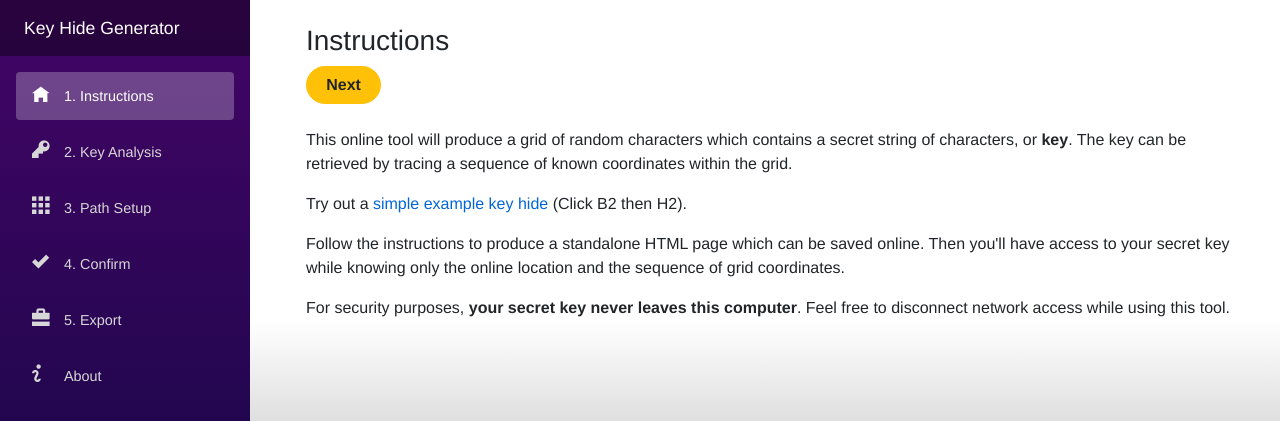
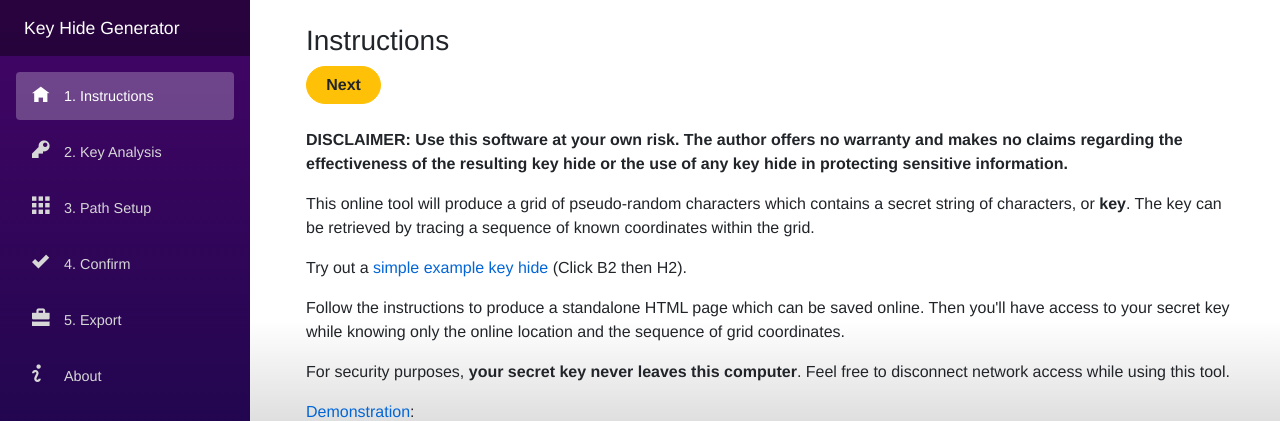
Before and after one commit to p33t/keyhide, an ASP.NET Core app: page / in a window 1280 px wide. Shown: the top 421 px of the page. Run offline with ASP.NET Core 8, Linux system fonts and the light colour scheme; style sheets or scripts are compiled from the project's sources.

Commit message:
#5 Update documentation

```diff
--- a/ui/Pages/1.Instructions.razor
+++ b/ui/Pages/1.Instructions.razor
@@ -4,7 +4,10 @@
 <button type="button" class="next-button btn btn-warning" @onclick="@(() => _navigationManager.NavigateTo("2"))">Next</button>
 <p>
     &nbsp;<br/>
-    This online tool will produce a grid of random characters which contains a secret string of characters, or <b>key</b>.
+    <Disclaimer/>
+</p>
+<p>
+    This online tool will produce a grid of pseudo-random characters which contains a secret string of characters, or <b>key</b>.
     The key can be retrieved by tracing a sequence of known coordinates within the grid.
 </p>
 <p>
@@ -18,3 +21,9 @@
     For security purposes, <b>your secret key never leaves this computer</b>.
     Feel free to disconnect network access while using this tool.
 </p>
+<p>
+    <a href="https://youtu.be/CL3XHqsjiiM">Demonstration</a>:<br/>
+    <iframe width="560" height="315" src="https://www.youtube.com/embed/CL3XHqsjiiM" title="YouTube video player"
+            frameborder="0" allow="accelerometer; autoplay; clipboard-write; encrypted-media; gyroscope; picture-in-picture"
+            allowfullscreen></iframe>
+</p>
--- a/ui/Pages/5.Export.razor
+++ b/ui/Pages/5.Export.razor
@@ -10,6 +10,9 @@
 <button type="button" class="next-button btn btn-warning" @onclick="@(() => _navigationManager.NavigateTo("4"))">Back</button>
 <p>
     &nbsp;<br/>
+    <Disclaimer/>
+</p>
+<p>
     Trace the same path on the grid in this HTML file to reveal your secret key.<br/>
     (Don't forget to remove the ".txt" extension)
 </p>
--- /dev/null
+++ b/ui/Shared/Disclaimer.razor
@@ -0,0 +1,4 @@
+<b>
+    DISCLAIMER: Use this software at your own risk. The author offers no warranty and makes no claims regarding the
+    effectiveness of the resulting key hide or the use of any key hide in protecting sensitive information.
+</b>
```
Also changed, not shown: README.md, 2 other files.
